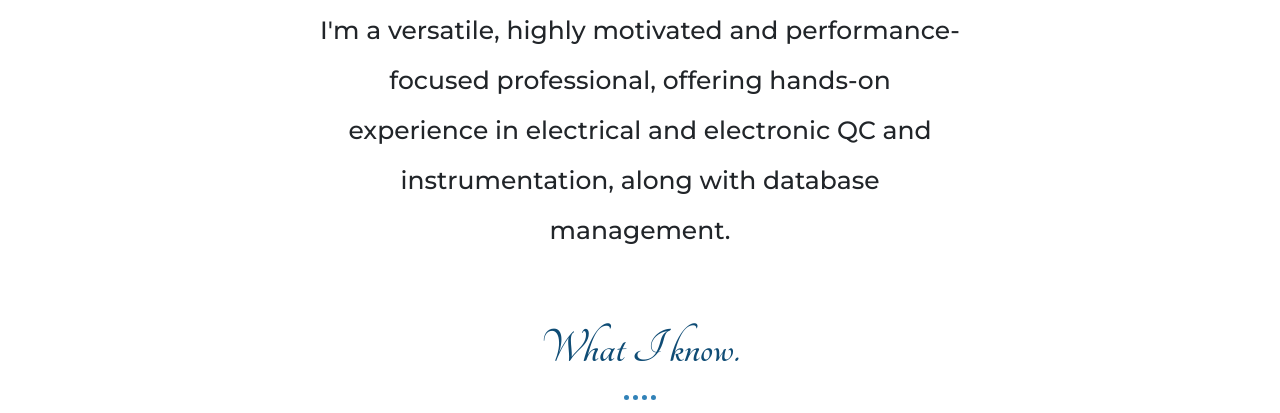
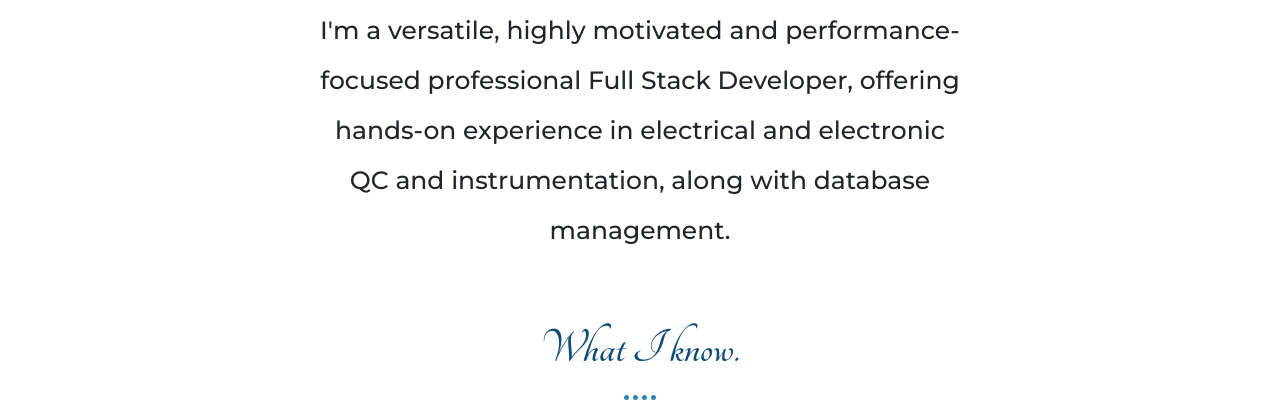
Before and after one commit to SaidHadad/Portfolio, a plain HTML site: page index.html in a window 1280 px wide. Shown: the part 624-1037 px from the top of the page. Drawn offline with nearby package versions, Linux system fonts and the light colour scheme; a web font is replaced by a local one.

Commit message:
changed bio
added more info to my bio

```diff
--- a/index.html
+++ b/index.html
@@ -44,7 +44,7 @@
     <div class="profile">
       <h2>Hey!</h2>
       <p class="p2">
-        I'm a versatile, highly motivated and performance-focused professional, offering hands-on experience in electrical and electronic QC and instrumentation, along with database management.
+        I'm a versatile, highly motivated and performance-focused professional Full Stack Developer, offering hands-on experience in electrical and electronic QC and instrumentation, along with database management.
       </p>
     </div>
     <!-- <hr class="hr-content" /> -->
```
